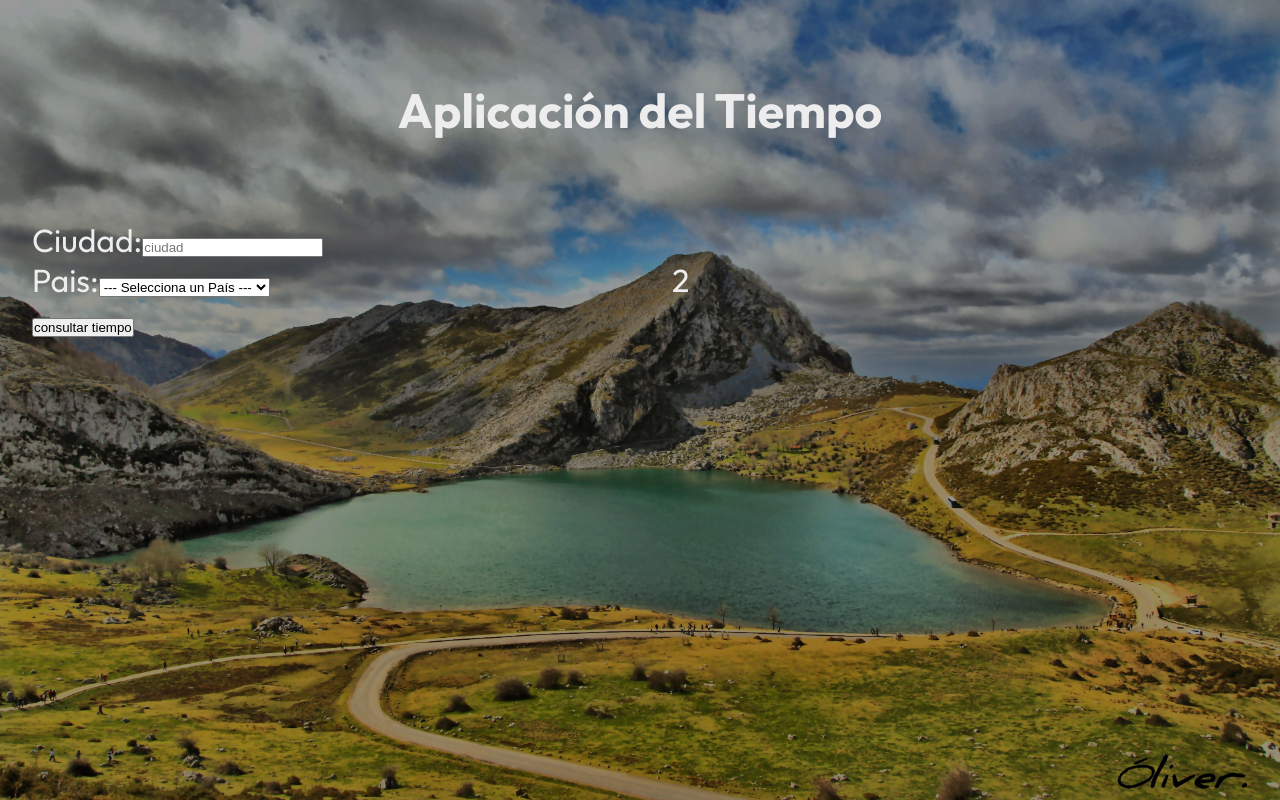
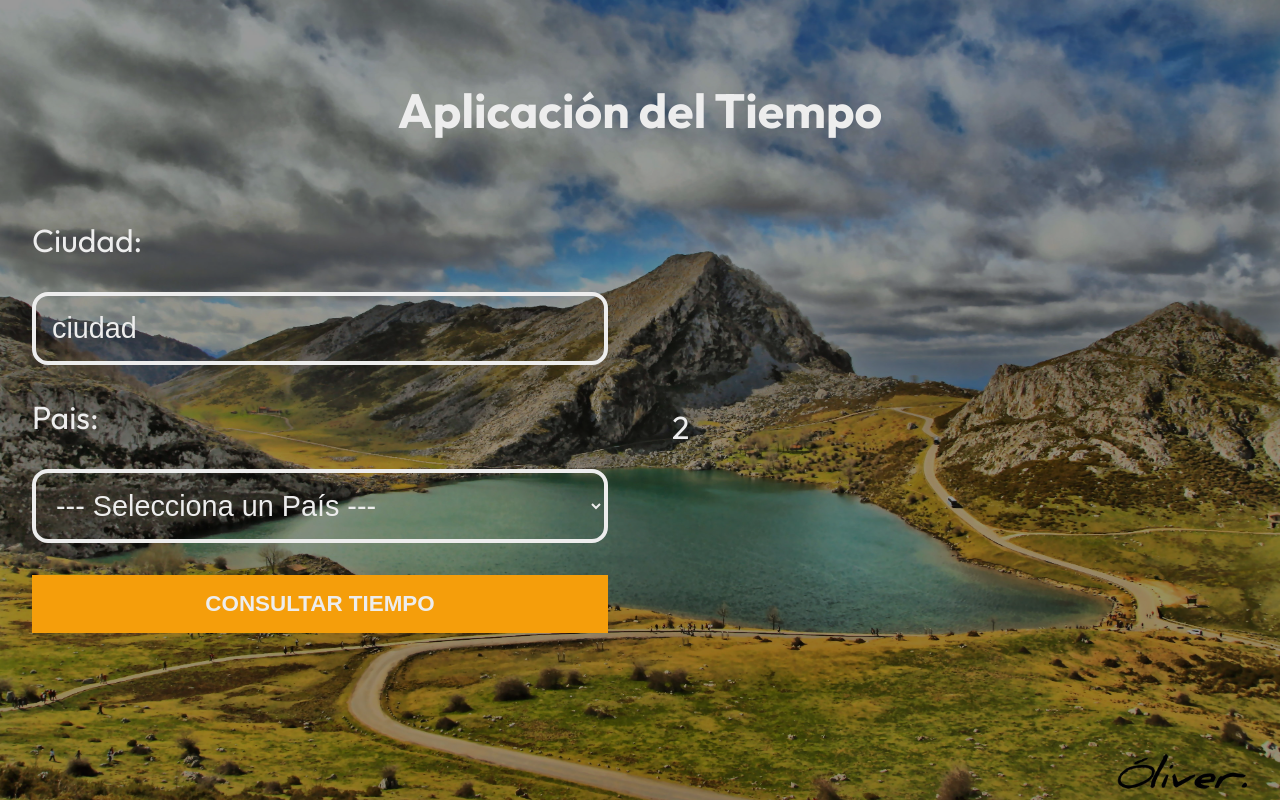
Before and after one commit to JohnnyBC2022/clima-react-typescript, a React (Vite) app: page / in a window 1280 px wide. Built offline with nearby package versions, Linux system fonts and the light colour scheme.

Commit message:
feat: form styles modified

```diff
--- a/src/components/Form/Form.module.css
+++ b/src/components/Form/Form.module.css
@@ -0,0 +1,32 @@
+.form,
+.field {
+  display: flex;
+  flex-direction: column;
+  gap: 2rem;
+}
+
+.form input[type="text"],
+.form select {
+  padding: 1rem;
+  background-color: transparent;
+  border: 0.3rem solid var(--white);
+  color: var(--white);
+  font-size: 1.8rem;
+  font-weight: 400;
+  border-radius: 1rem;
+}
+
+.field ::placeholder {
+  color: var(--white);
+}
+
+.submit {
+  background-color: var(--primary);
+  border: none;
+  color: var(--white);
+  font-weight: 700;
+  font-size: 1.4rem;
+  text-transform: uppercase;
+  cursor: pointer;
+  padding: 1rem;
+}
--- a/src/components/Form/Form.tsx
+++ b/src/components/Form/Form.tsx
@@ -1,14 +1,15 @@
 import { countries } from "../../data/countries";
+import styles from "./Form.module.css";
 
 export default function Form() {
   return (
-    <form>
-      <div>
+    <form className={styles.form}>
+      <div className={styles.field}>
         <label htmlFor="city">Ciudad:</label>
         <input id="city" type="text" name="city" placeholder="ciudad" />
       </div>
 
-      <div>
+      <div className={styles.field}>
         <label htmlFor="city">Pais:</label>
         <select>
           <option value="">--- Selecciona un País ---</option>
@@ -20,7 +21,7 @@
         </select>
       </div>
 
-      <input type="submit" value="consultar tiempo" />
+      <input className={styles.submit} type="submit" value="consultar tiempo" />
     </form>
   );
 }
```
Lines whose indentation alone changed are shown as unchanged.
